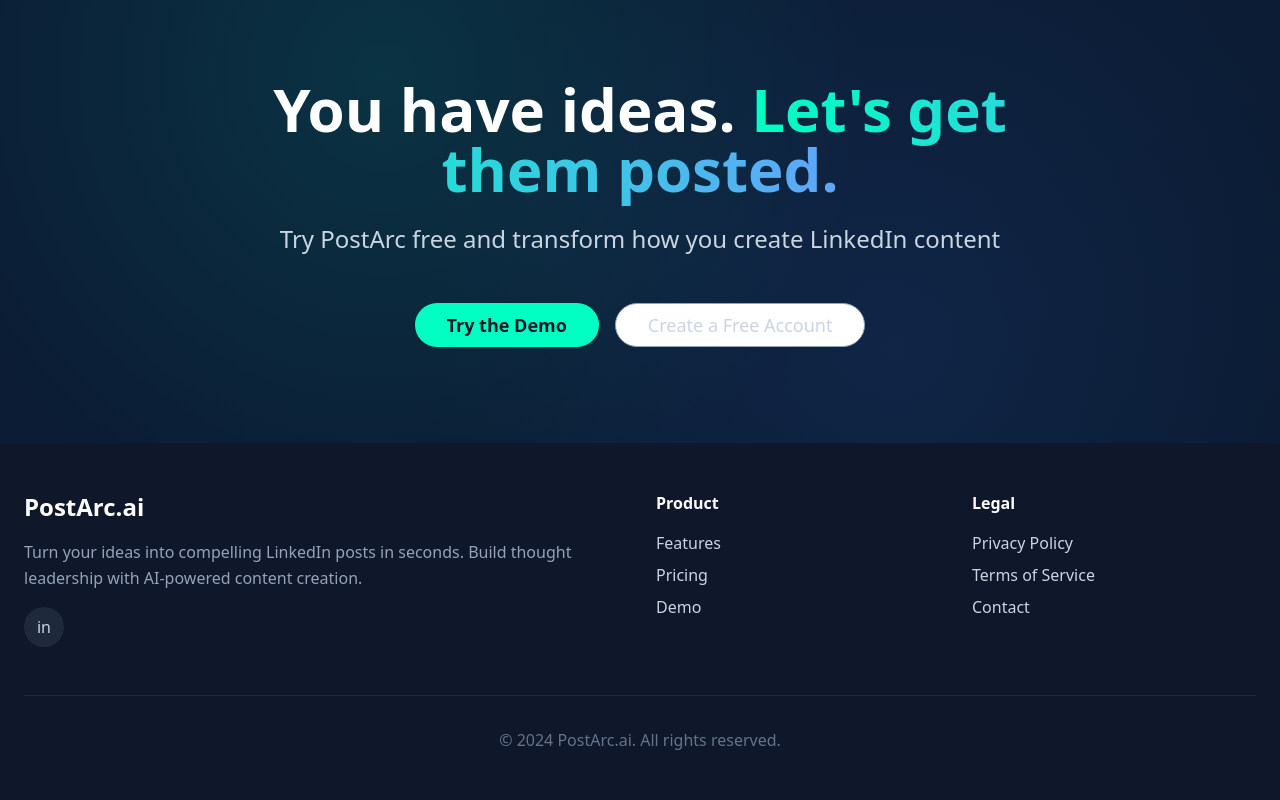
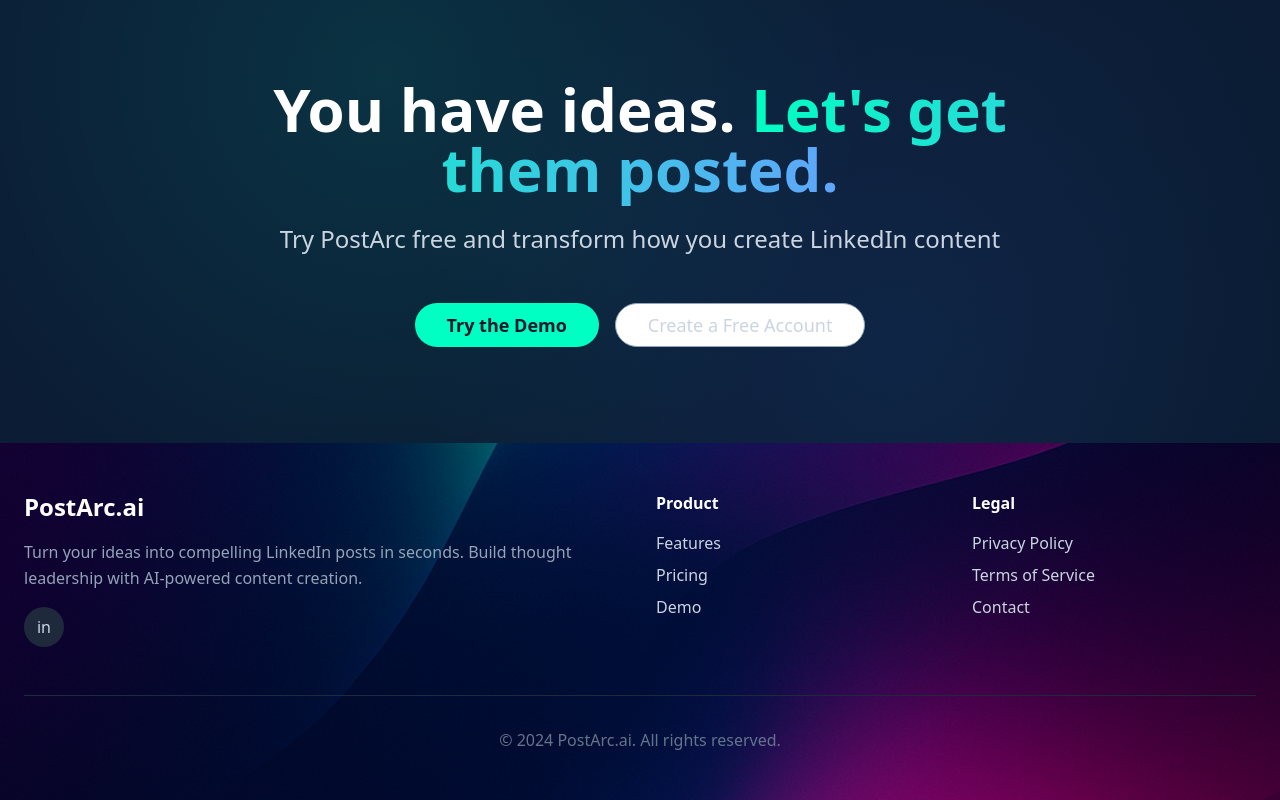
Before and after one commit to harrykioko/postarc-idea-scribe, a React (Vite) app: page / in a window 1280 px wide. Shown: the part 4499-5299 px from the top of the page. Built offline with nearby package versions, Linux system fonts and the light colour scheme.

Commit message:
feat: Apply hero background to footer
Updates the footer to use the same background image as the hero section, adding a dark overlay for text readability.

```diff
--- a/src/components/landing/Footer.tsx
+++ b/src/components/landing/Footer.tsx
@@ -1,8 +1,20 @@
 
 export const Footer = () => {
   return (
-    <footer className="bg-slate-900 text-slate-300 py-12">
-      <div className="container mx-auto px-6">
+    <footer className="relative text-slate-300 py-12 overflow-hidden">
+      {/* Background Image */}
+      <div
+        className="absolute inset-0 bg-cover bg-center bg-no-repeat"
+        style={{
+          backgroundImage: `url('/lovable-uploads/63dc25eb-2892-4bb4-afb0-7279ac87e171.png')`
+        }}
+      />
+
+      {/* Dark overlay for text readability */}
+      <div className="absolute inset-0 bg-black/40" />
+
+      {/* Content */}
+      <div className="container mx-auto px-6 relative z-10">
         <div className="grid md:grid-cols-4 gap-8">
           {/* Logo and Description */}
           <div className="md:col-span-2">
```
